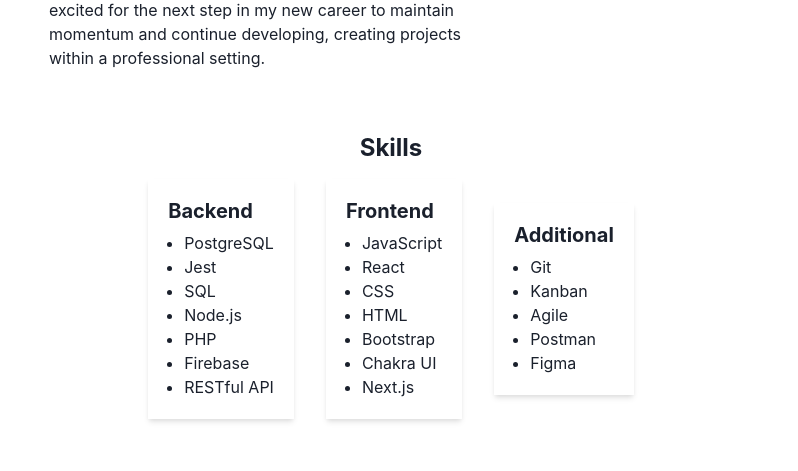
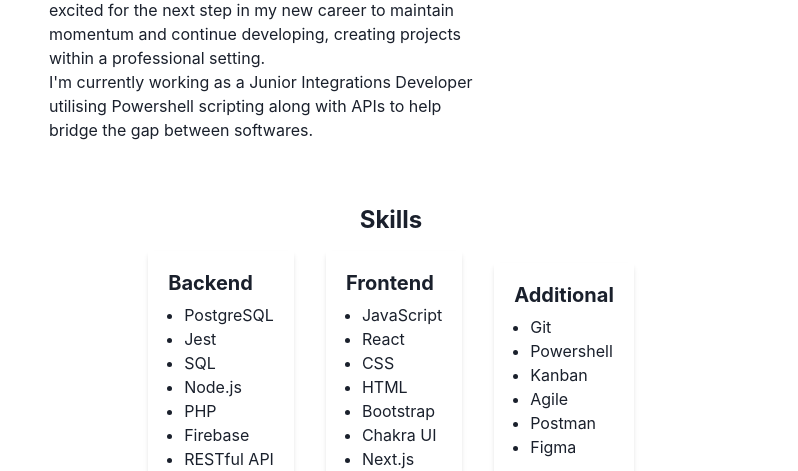
Before and after one commit to MoikeCheck/Portfolio, a Next.js app: page / in a window 1280 px wide. Shown: the part 473-944 px from the top of the page, without its empty margins (249-1047 px from the left). Built offline with nearby package versions, Linux system fonts and the light colour scheme.

Commit message:
index text added

```diff
--- a/pages/index.js
+++ b/pages/index.js
@@ -59,6 +59,11 @@
               career to maintain momentum and continue developing, creating
               projects within a professional setting.
             </Text>
+            <Text>
+              I'm currently working as a Junior Integrations Developer utilising
+              Powershell scripting along with APIs to help bridge the gap
+              between softwares.
+            </Text>
           </Flex>
           <Image
             mt={10}
@@ -116,6 +121,7 @@
           </Heading>
           <UnorderedList>
             <ListItem>Git</ListItem>
+            <ListItem>Powershell</ListItem>
             <ListItem>Kanban</ListItem>
             <ListItem>Agile</ListItem>
             <ListItem>Postman</ListItem>
```
